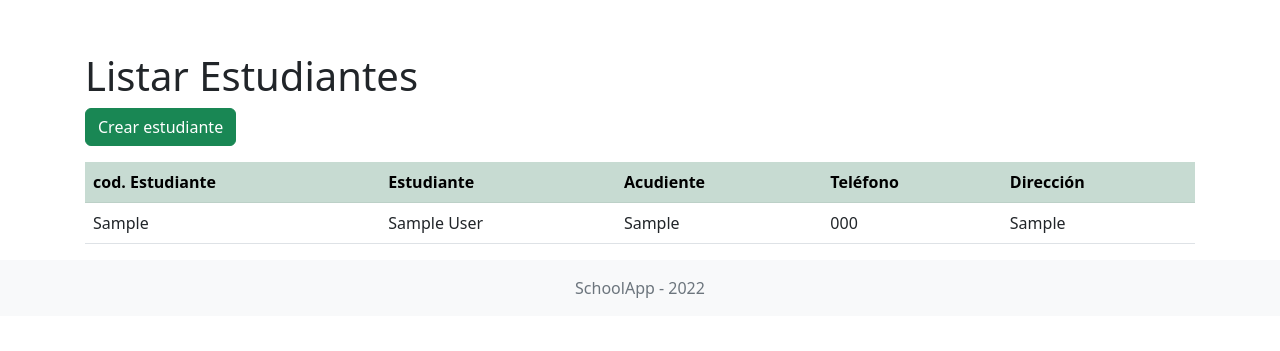
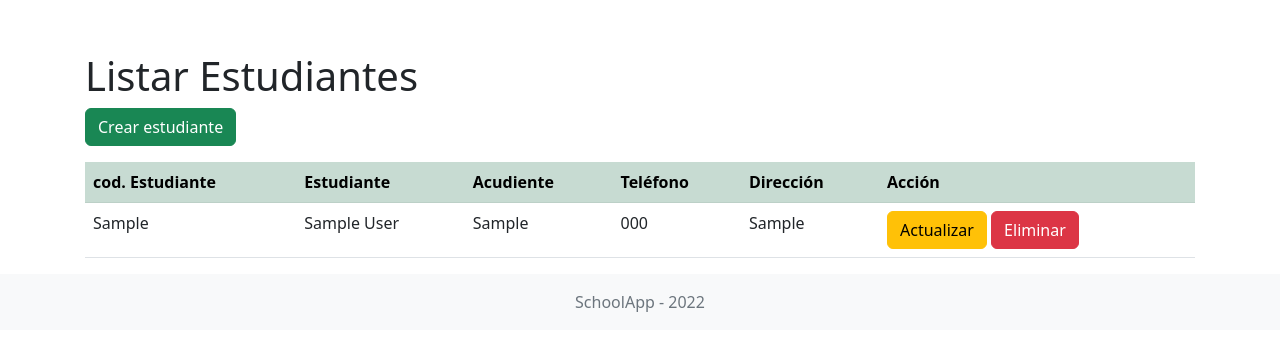
Before and after one commit to sebas-39/ProyectoEscuelaG01, a Django app: page /listar/estudiantes in a window 1280 px wide. Shown: the part 56-407 px from the top of the page. Run offline with Django 4.2, Linux system fonts and the light colour scheme; a user stored in the database is signed in; tables that the repository leaves empty hold one stand-in row (values such as "Sample post").

Commit message:
Se actualiza layout con el sistema de autenticacion, se completa el crud de estudiante

```diff
--- a/schoolapp/templates/estudiante/listar.html
+++ b/schoolapp/templates/estudiante/listar.html
@@ -21,6 +21,7 @@
             <th>Acudiente</th>
             <th>Teléfono</th>
             <th>Dirección</th>
+            <th>Acción</th>
         </tr>
         {% for estudiante in estudiantes %}
             <tr>
@@ -29,6 +30,10 @@
                 <td>{{ estudiante.acudiente }}</td>
                 <td>{{estudiante.telefono}}</td>
                 <td>{{ estudiante.direccion }}</td>
+                <td>
+                  <a href="{% url 'actualizar-estudiante' estudiante.id %}" class="btn btn-warning">Actualizar</a>
+                  <a href="{% url 'eliminar-estudiante' estudiante.id %}" class="btn btn-danger">Eliminar</a>
+                </td>
             </tr>
         {% endfor%}
     </table>
--- a/schoolapp/templates/layout.html
+++ b/schoolapp/templates/layout.html
@@ -23,6 +23,7 @@
                         <li class="nav-item">
                             <a class="nav-link active" aria-current="page" href="{% url 'home' %}">Home</a>
                         </li>
+                        {% if user.is_authenticated %}
                         <li class="nav-item">
                             <a class="nav-link active" href="{% url 'listar-estudiantes' %}">Estudiante</a>
                         </li>
@@ -38,6 +39,7 @@
                         <li class="nav-item">
                             <a class="nav-link active">Seguimiento</a>
                         </li>
+                        {% endif %}
                     </ul>
                 </div>
             </div>
--- a/schoolapp/urls.py
+++ b/schoolapp/urls.py
@@ -9,5 +9,7 @@ urlpatterns = [
     path('crear/programa/', crear_programa),
     path('actualizar/programa/<int:id>', actualizar_program, name='actualizar-programa'),
     path('listar/estudiantes', listar_estudiante, name='listar-estudiantes'),
-    path('crear/estudiante', crear_estudiante, name='crear-estudiantes')
+    path('crear/estudiante', crear_estudiante, name='crear-estudiantes'),
+    path('actualizar/estudiante/<int:id>', actualizar_estudiante, name='actualizar-estudiante'),
+    path('eliminar/estudiante/<int:id>', eliminar_estudiante, name='eliminar-estudiante')
 ]
--- a/schoolapp/views.py
+++ b/schoolapp/views.py
@@ -5,6 +5,7 @@ from django.http import HttpResponse
 from datetime import datetime
 from django.contrib.auth.models import User
 from django.contrib.auth import authenticate, login, logout
+from django.contrib.auth.decorators import login_required
 from django.urls import reverse
 
 from schoolapp.models import Estudiante, Programa, LogAuditor
@@ -65,6 +66,7 @@ def logout_user(request):
 def home(request):
     return render(request,'index.html')
 
+@login_required(login_url='/login/')
 def listar_estudiante(request):
     estudiantes = Estudiante.objects.all()
     contexto = {
@@ -72,6 +74,7 @@ def listar_estudiante(request):
     }
     return render(request, 'estudiante/listar.html', contexto)
 
+@login_required(login_url='/login/')
 def crear_estudiante(request):
     contexto = dict()
     contexto['accion'] = 'Crear'
@@ -90,6 +93,36 @@ def crear_estudiante(request):
         contexto['form'] = form
         return render(request, 'estudiante/form.html', contexto)
 
+@login_required(login_url='/login/')
+def actualizar_estudiante(request, id):
+    estudiante = Estudiante.objects.get(id=id)
+    contexto = dict()
+    if request.method == 'POST':
+        form = EstudianteForm(request.POST, instance=estudiante)
+        if form.is_valid():
+            form.save()
+            messages.success(request, 'El estudiante fue actualizado correctamente')
+            return redirect(reverse('listar-estudiantes'))
+        else:
+            messages.error(request, 'Los datos enviados desde el formulario no son validos')
+            return redirect(f'/actualizar/estudiante/{id}')
+    else:
+        form = EstudianteForm(instance=estudiante)
+        contexto['form']=form
+        contexto['boton'] = 'Actualizar'
+        return render(request, 'estudiante/form.html', contexto)
+
+@login_required(login_url='/login/')
+def eliminar_estudiante(request, id):
+    try:
+        estudiante = Estudiante.objects.get(id=id)
+        estudiante.delete()
+        messages.success(request, 'El estudiante fue eliminado correctamente')
+    except ObjectDoesNotExist:
+        messages.error(request, "No se encontró el estudiante solicitado")
+    return redirect(reverse('listar-estudiantes'))
+
+@login_required(login_url='/login/')
 def crear_programa(request):
     if request.method == 'POST':
         form = ProgramaForm(request.POST)
@@ -113,6 +146,7 @@ def crear_programa(request):
             }
         return render(request, 'programa/form_programa.html', contexto)
 
+@login_required(login_url='/login/')
 def actualizar_program(request, id):
     try:
         programa = Programa.objects.get(id=id)
```
